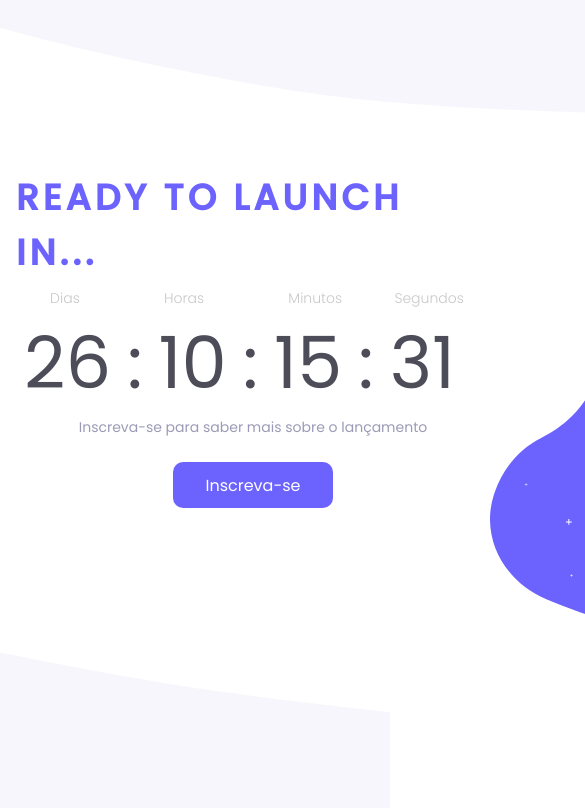
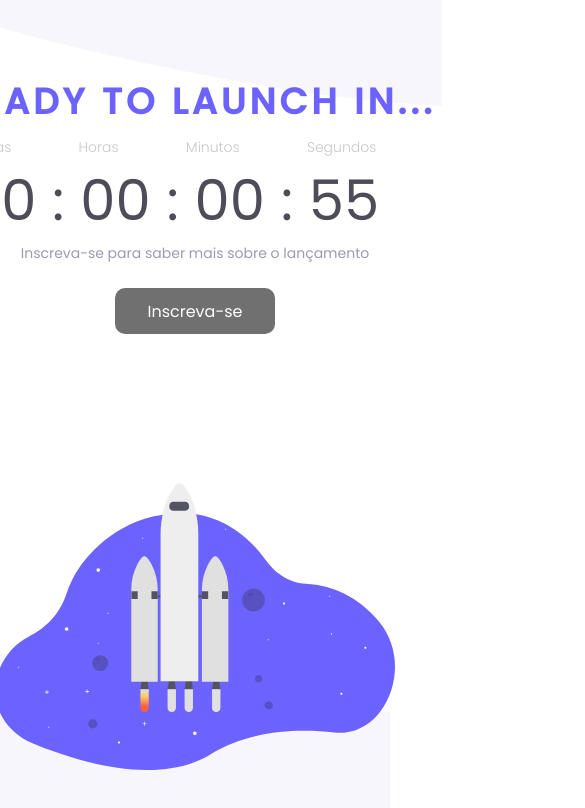
Before and after one commit to isaqueback/countdown, a React (Vite) app: page / in a window 390 px wide. Shown: the top 808 px of the page, 585 px wide, since content can reach past the window. Built offline with nearby package versions, Linux system fonts and the light colour scheme.

Commit message:
completed responsivity and subscribe-button-props

```diff
--- a/src/pages/Home/index.tsx
+++ b/src/pages/Home/index.tsx
@@ -1,31 +1,41 @@
 import { CountdownContainer, CountdownContent, CountdownHeader, HomeContainer, SubscribeButton } from "./styles";
 import rocket from '../../assets/rocket.svg'
 import intervalToDuration from 'date-fns/intervalToDuration'
-import format from 'date-fns/format'
+import differenceInSeconds from 'date-fns/differenceInSeconds'
+
 import { useEffect, useState } from "react";
 
 export function Home() {
+    const [currentDate, setCurrentDate] = useState(new Date())
+    const [isRelease, setIsRelease] = useState(false)
     const [releaseDate] = useState(() => {
-        const nextMonth = new Date().getMonth() + 1
-        const updatedYear = nextMonth === 0 ? new Date().getFullYear() + 1 : new Date().getFullYear()
-        return new Date(updatedYear, nextMonth, 1, 0, 0, 0)
+        return new Date((new Date().getTime() + 60000))
     })
-    const [currentDate, setCurrentDate] = useState(new Date())
 
     let duration = intervalToDuration({
         start: currentDate,
         end: releaseDate
     })
-
+    let elapsedTime = differenceInSeconds(releaseDate, currentDate)
+    let countdownInterval: number
     useEffect(() => {
-        setInterval(() => {
+        if (!isRelease) {
+            countdownInterval = setInterval(() => {
                 setCurrentDate(new Date())
                 duration = intervalToDuration({
                     start: currentDate,
                     end: releaseDate
                 })
+
+                elapsedTime = differenceInSeconds(releaseDate, currentDate)
+                elapsedTime <= 0 ? setIsRelease(true) : ''
             }, 1000)
-    }, [currentDate])
+        }
+
+        return () => {
+            clearInterval(countdownInterval)
+        }
+    }, [elapsedTime])
 
     return (
         <HomeContainer>
@@ -38,16 +48,16 @@ export function Home() {
                     <span>Segundos</span>
                 </CountdownHeader>
                 <CountdownContent>
-                    <span>{duration.days !== undefined && duration.days < 10 ? '0' + duration.days : duration.days }</span>
+                    <span>{duration.days !== undefined && duration.days < 10 ? '0' + duration.days : duration.days}</span>
                     <span>:</span>
-                    <span>{duration.hours !== undefined && duration.hours < 10 ? '0' + duration.hours : duration.hours }</span>
+                    <span>{duration.hours !== undefined && duration.hours < 10 ? '0' + duration.hours : duration.hours}</span>
                     <span>:</span>
-                    <span>{duration.minutes !== undefined && duration.minutes < 10 ? '0' + duration.minutes : duration.minutes }</span>
+                    <span>{duration.minutes !== undefined && duration.minutes < 10 ? '0' + duration.minutes : duration.minutes}</span>
                     <span>:</span>
-                    <span>{duration.seconds !== undefined && duration.seconds < 10 ? '0' + duration.seconds : duration.seconds }</span>
+                    <span>{duration.seconds !== undefined && duration.seconds < 10 ? '0' + duration.seconds : duration.seconds}</span>
                 </CountdownContent>
                 <p>Inscreva-se para saber mais sobre o lançamento</p>
-                <SubscribeButton>
+                <SubscribeButton isButtonActive={isRelease}>
                     Inscreva-se
                 </SubscribeButton>
             </CountdownContainer>
--- a/src/pages/Home/styles.ts
+++ b/src/pages/Home/styles.ts
@@ -8,10 +8,17 @@ export const HomeContainer = styled.div`
 
     img {
         width: 37.9375rem;
-        height: 27.1875rem;
         z-index: 1;
     }
 
+    @media(max-width: 1120px) {
+        flex-direction: column;
+        justify-content: space-around;
+
+        img {
+            width: 25rem;
+        }
+    }
     `
 
 export const CountdownContainer = styled.div`
@@ -39,6 +46,9 @@ export const CountdownContainer = styled.div`
         margin-bottom: 1.5rem;
     }
 
+    @media (max-width: 1120px) {
+        height: 16.24rem;
+    }
     `
 
 export const CountdownHeader = styled.div`
@@ -50,15 +60,25 @@ export const CountdownHeader = styled.div`
     justify-content: space-around;
 
     span:first-child {
-        padding-left: 0.5rem
+        padding-left: 1rem
     }
 
     span:nth-child(2) {
         padding-left: 2rem;
     }
 
-    span:nth-child(3) {
-        padding-left: 2rem;
+    span:last-child {
+        margin-right: -2rem;
+    }
+
+    @media (max-width: 1120px) {
+        span:first-child, span:nth-child(2) {
+            padding-left: 0;
+        }
+
+        span:last-child {
+            margin-right: 2rem;
+        }
     }
 `
 
@@ -72,16 +92,24 @@ export const CountdownContent = styled.div`
     span {
         padding: 0 0.5rem;
     }
+
+    @media(max-width: 1120px) {
+        font-size: 3.5rem;
+    }
 `
 
-export const SubscribeButton = styled.button`
+interface SubscribeButtonProps {
+    isButtonActive: boolean
+}
+
+export const SubscribeButton = styled.button<SubscribeButtonProps>`
     width: 10rem;
     height: 2.87rem;
     background-color: ${props => props.theme["blue-500"]};
     color: ${props => props.theme.white};
     border-radius: 10px;
     border: none;
-    cursor: pointer;
+    cursor:  ${props => props.isButtonActive ? 'pointer' : 'not-allowed'};
     transition: filter 0.2s;
     font-size: 1rem;
     font-weight: 400;
@@ -89,8 +117,9 @@ export const SubscribeButton = styled.button`
     display: flex;
     justify-content: center;
     align-items: center;
+    filter: grayscale(${props => props.isButtonActive ? 0 : 1});
 
     &:hover {
-        filter: brightness(0.95)
+        ${props => props.isButtonActive ? 'filter: brightness(0.95)' : ''}
     }
 `
```
Lines whose indentation alone changed are shown as unchanged.
